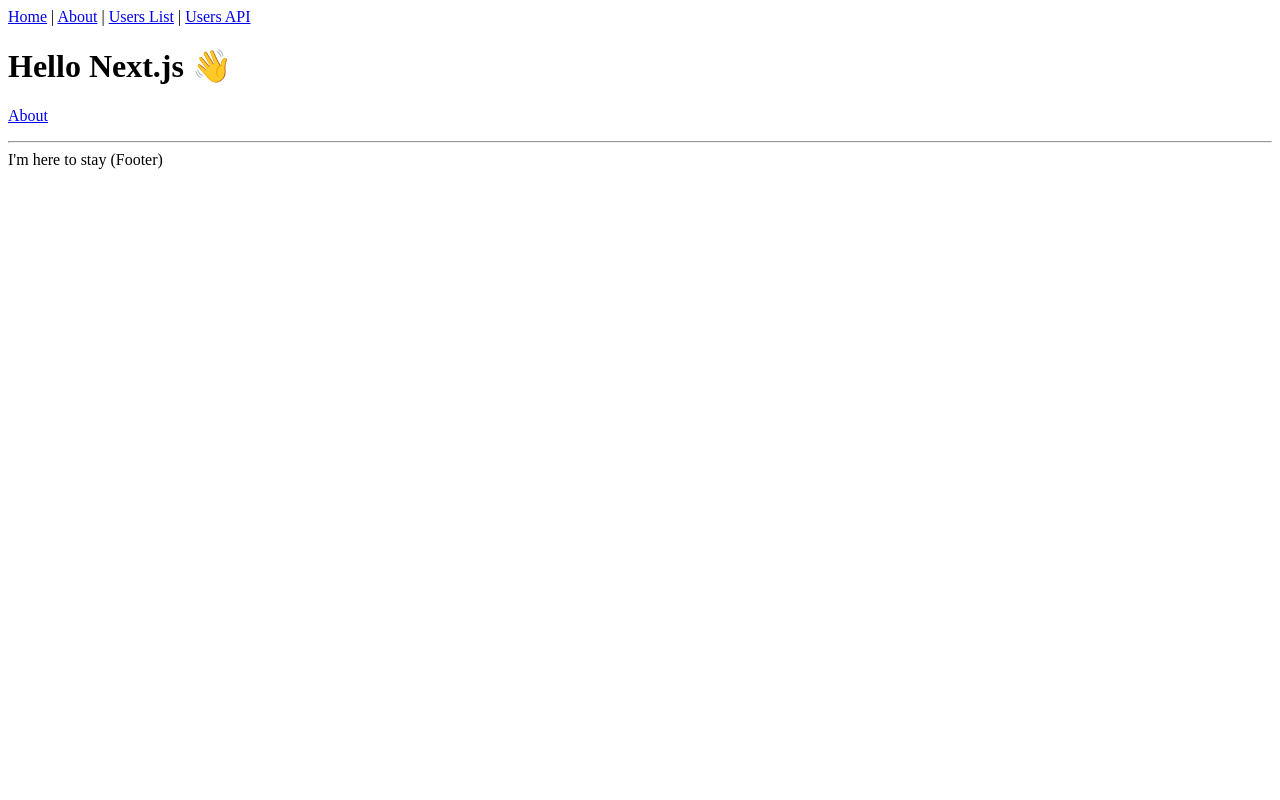
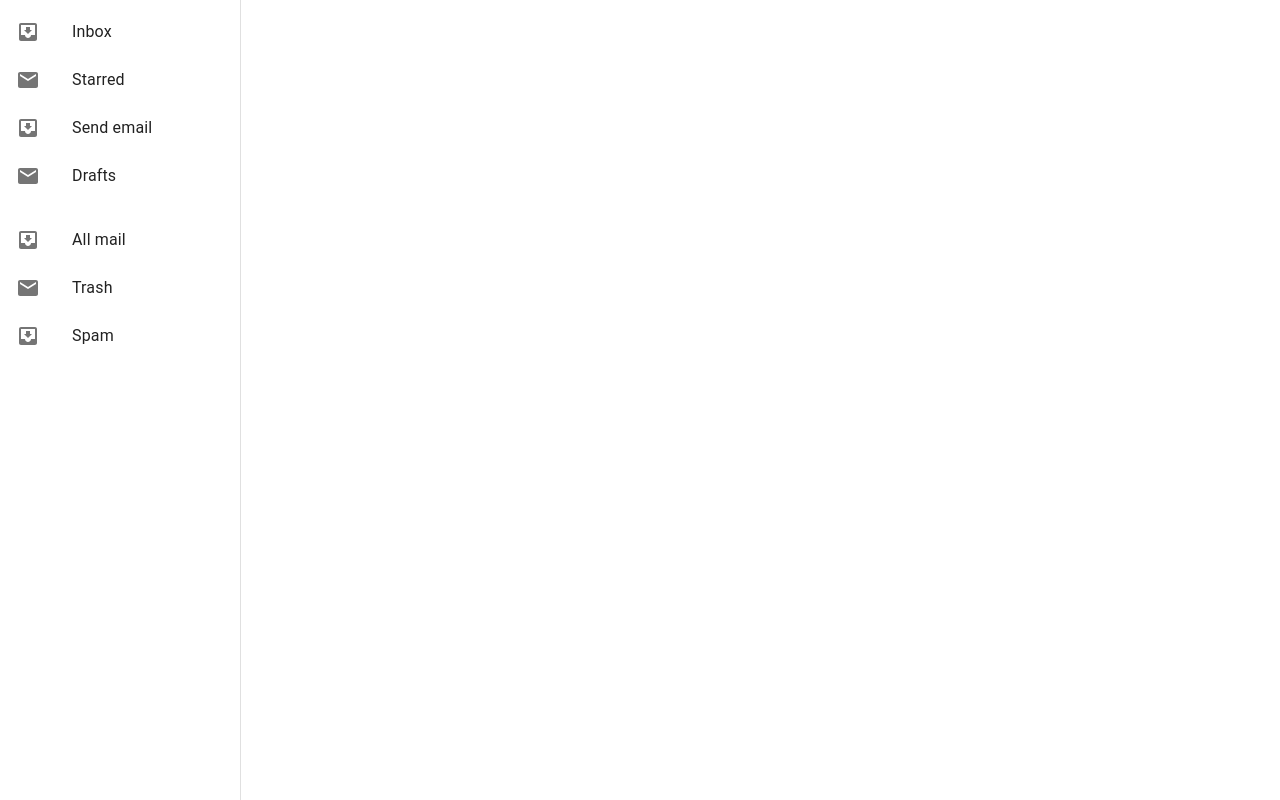
Before and after one commit to leanwayne/web-store, a Next.js app: page / in a window 1280 px wide. Built offline with nearby package versions, Linux system fonts and the light colour scheme.

Commit message:
add component drawer

```diff
--- a/components/Layout.tsx
+++ b/components/Layout.tsx
@@ -14,27 +14,7 @@
       <meta charSet="utf-8" />
       <meta name="viewport" content="initial-scale=1.0, width=device-width" />
     </Head>
-    <header>
-      <nav>
-        <Link href="/">
-          <a>Home</a>
-        </Link>{' '}
-        |{' '}
-        <Link href="/about">
-          <a>About</a>
-        </Link>{' '}
-        |{' '}
-        <Link href="/users">
-          <a>Users List</a>
-        </Link>{' '}
-        | <a href="/api/users">Users API</a>
-      </nav>
-    </header>
     {children}
-    <footer>
-      <hr />
-      <span>I'm here to stay (Footer)</span>
-    </footer>
   </div>
 )
 
--- /dev/null
+++ b/components/menu.tsx
@@ -0,0 +1,65 @@
+import React from "react";
+import { createStyles, Theme, makeStyles } from "@material-ui/core/styles";
+import Drawer from "@material-ui/core/Drawer";
+import List from "@material-ui/core/List";
+import ListItem from "@material-ui/core/ListItem";
+import ListItemIcon from "@material-ui/core/ListItemIcon";
+import ListItemText from "@material-ui/core/ListItemText";
+import InboxIcon from "@material-ui/icons/MoveToInbox";
+import MailIcon from "@material-ui/icons/Mail";
+
+const drawerWidth = 240;
+
+const useStyles = makeStyles((theme: Theme) =>
+  createStyles({
+    root: {
+      display: "flex",
+    },
+
+    drawer: {
+      width: drawerWidth,
+      flexShrink: 0,
+    },
+    drawerPaper: {
+      width: drawerWidth,
+    },
+  })
+);
+
+export default function Menu() {
+  const classes = useStyles();
+
+  return (
+    <div className={classes.root}>
+      <Drawer
+        className={classes.drawer}
+        variant="permanent"
+        classes={{
+          paper: classes.drawerPaper,
+        }}
+        anchor="left"
+      >
+        <List>
+          {["Inbox", "Starred", "Send email", "Drafts"].map((text, index) => (
+            <ListItem button key={text}>
+              <ListItemIcon>
+                {index % 2 === 0 ? <InboxIcon /> : <MailIcon />}
+              </ListItemIcon>
+              <ListItemText primary={text} />
+            </ListItem>
+          ))}
+        </List>
+        <List>
+          {["All mail", "Trash", "Spam"].map((text, index) => (
+            <ListItem button key={text}>
+              <ListItemIcon>
+                {index % 2 === 0 ? <InboxIcon /> : <MailIcon />}
+              </ListItemIcon>
+              <ListItemText primary={text} />
+            </ListItem>
+          ))}
+        </List>
+      </Drawer>
+    </div>
+  );
+}
--- a/package.json
+++ b/package.json
@@ -8,6 +8,8 @@
     "type-check": "tsc"
   },
   "dependencies": {
+    "@material-ui/core": "^4.11.0",
+    "@material-ui/icons": "^4.9.1",
     "next": "^9.5.3",
     "react": "^16.12.0",
     "react-dom": "^16.12.0"
--- a/pages/index.tsx
+++ b/pages/index.tsx
@@ -1,14 +1,10 @@
 import Link from 'next/link'
 import Layout from '../components/Layout'
+import Menu from '../components/menu'
 
 const IndexPage = () => (
   <Layout title="Home | Next.js + TypeScript Example">
-    <h1>Hello Next.js 👋</h1>
-    <p>
-      <Link href="/about">
-        <a>About</a>
-      </Link>
-    </p>
+    <Menu/>
   </Layout>
 )
 
```
Also changed, not shown: pages/about.tsx (deleted, +0 -16 lines), pages/users/[id].tsx (deleted, +0 -61 lines), pages/users/index.tsx (deleted, +0 -37 lines), 1 other file (tests, documents, lock files or other folders).
